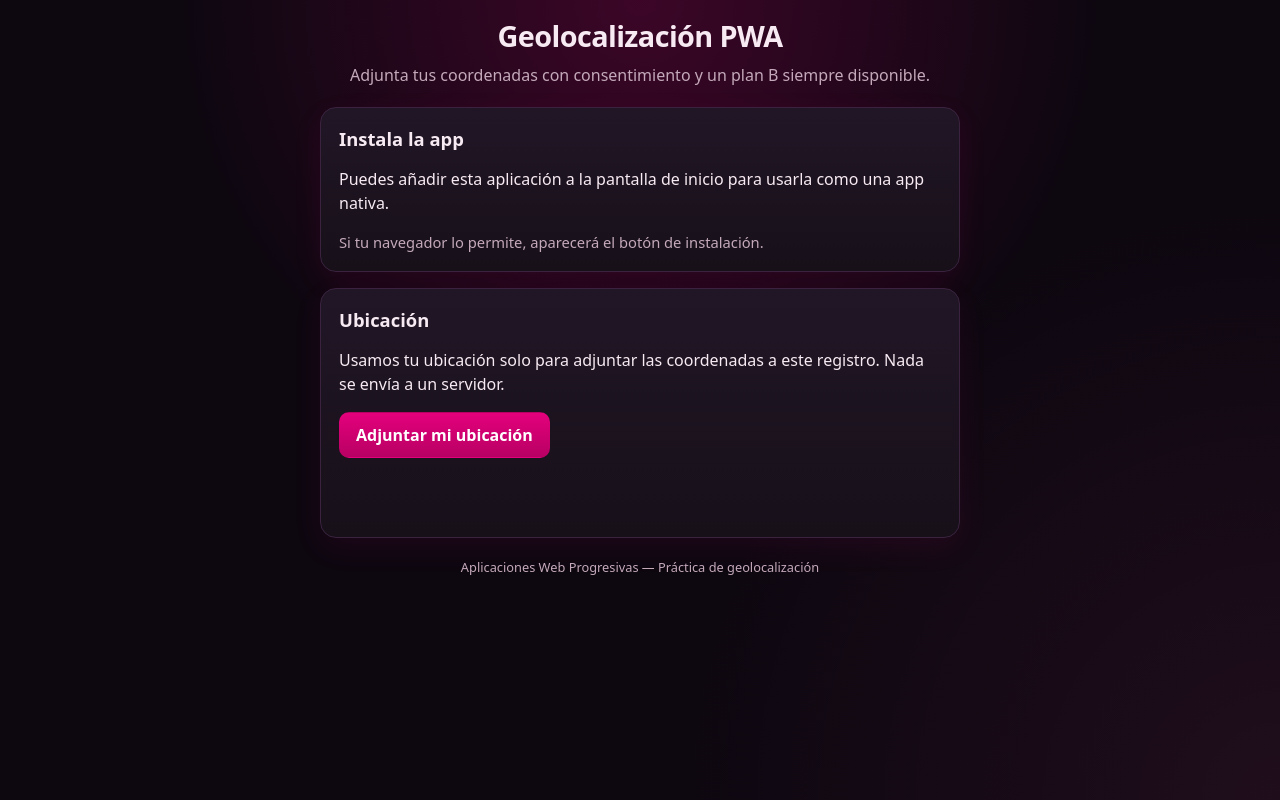
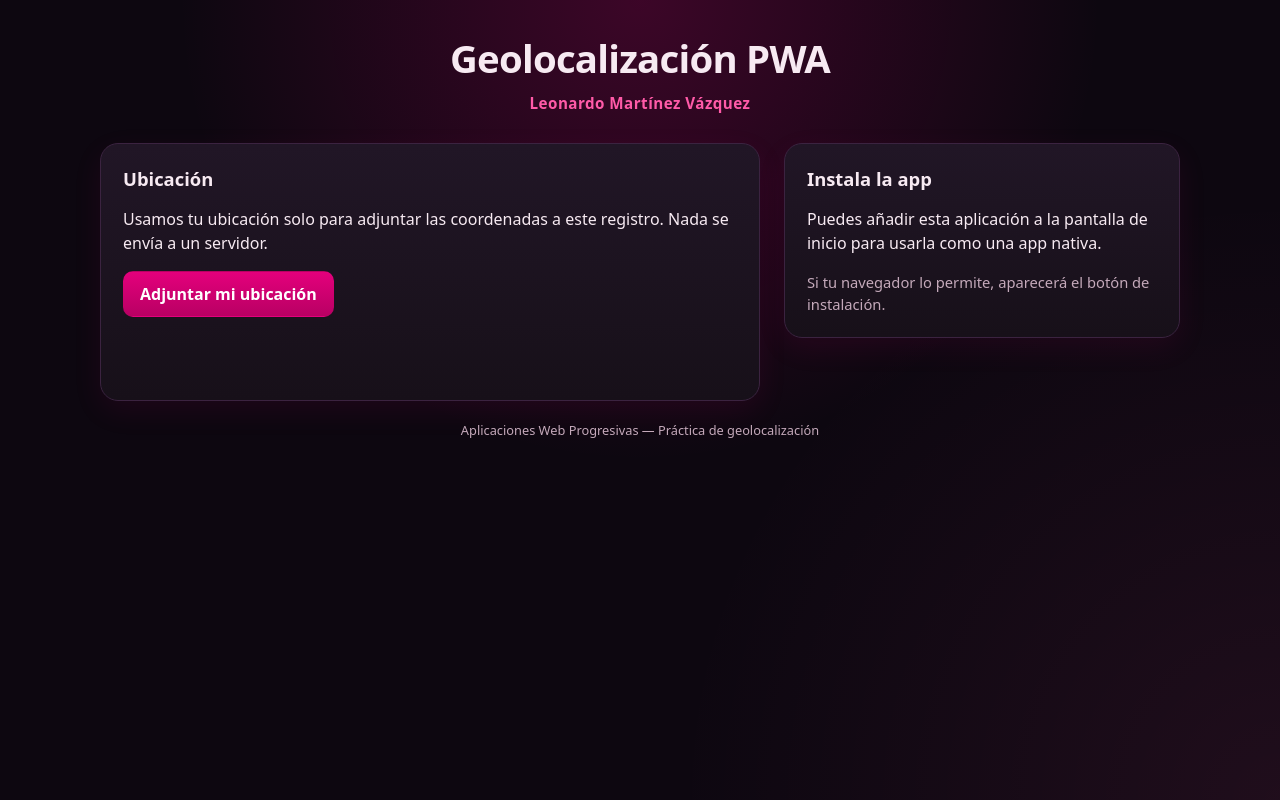
Before and after one commit to Leonardo-20233tn223/GeolocalizacionPWA, a plain HTML site: page index.html in a window 1280 px wide. Drawn offline with Linux system fonts and the light colour scheme.

Commit message:
Ajusta cabecera y diseño mobile-first con layout de escritorio

```diff
--- a/index.html
+++ b/index.html
@@ -19,26 +19,11 @@
 <body>
   <header class="app-header">
     <h1>Geolocalización PWA</h1>
-    <p class="subtitle">Adjunta tus coordenadas con consentimiento y un plan B siempre disponible.</p>
+    <p class="autor">Leonardo Martínez Vázquez</p>
   </header>
 
   <main>
-    <section class="card" aria-labelledby="titulo-instalar">
-      <h2 id="titulo-instalar">Instala la app</h2>
-      <p id="texto-instalacion">Puedes añadir esta aplicación a la pantalla de inicio para usarla como una app nativa.</p>
-      <button id="btn-instalar" class="btn primario oculto" type="button">Instalar aplicación</button>
-      <div id="instrucciones-ios" class="nota oculto">
-        <p><strong>En iPhone o iPad:</strong></p>
-        <ol>
-          <li>Abre esta página en Safari.</li>
-          <li>Toca el botón <strong>Compartir</strong>.</li>
-          <li>Elige <strong>Agregar a inicio</strong>.</li>
-        </ol>
-      </div>
-      <p id="estado-instalacion" class="estado" role="status" aria-live="polite"></p>
-    </section>
-
-    <section class="card" aria-labelledby="titulo-ubicacion">
+    <section class="card card-ubicacion" aria-labelledby="titulo-ubicacion">
       <h2 id="titulo-ubicacion">Ubicación</h2>
       <p>Usamos tu ubicación solo para adjuntar las coordenadas a este registro. Nada se envía a un servidor.</p>
 
@@ -96,6 +81,21 @@
 
       <p id="estado-zona" class="estado" role="status" aria-live="polite"></p>
     </section>
+
+    <section class="card card-instalar" aria-labelledby="titulo-instalar">
+      <h2 id="titulo-instalar">Instala la app</h2>
+      <p id="texto-instalacion">Puedes añadir esta aplicación a la pantalla de inicio para usarla como una app nativa.</p>
+      <button id="btn-instalar" class="btn primario oculto" type="button">Instalar aplicación</button>
+      <div id="instrucciones-ios" class="nota oculto">
+        <p><strong>En iPhone o iPad:</strong></p>
+        <ol>
+          <li>Abre esta página en Safari.</li>
+          <li>Toca el botón <strong>Compartir</strong>.</li>
+          <li>Elige <strong>Agregar a inicio</strong>.</li>
+        </ol>
+      </div>
+      <p id="estado-instalacion" class="estado" role="status" aria-live="polite"></p>
+    </section>
   </main>
 
   <footer>
--- a/styles.css
+++ b/styles.css
@@ -30,7 +30,6 @@ body {
 }
 
 .app-header {
-  max-width: 640px;
   margin: 0 auto 20px;
   text-align: center;
 }
@@ -42,16 +41,18 @@ h1 {
   color: var(--texto);
 }
 
-.subtitle {
+.autor {
   margin: 0;
-  color: var(--texto-suave);
+  color: var(--acento-claro);
+  font-size: 0.95rem;
+  font-weight: 600;
+  letter-spacing: 0.03em;
 }
 
 main {
-  max-width: 640px;
-  margin: 0 auto;
   display: grid;
   gap: 16px;
+  margin: 0 auto;
 }
 
 .card {
@@ -120,11 +121,6 @@ p {
   transition: transform 0.12s ease, border-color 0.15s ease, background 0.15s ease, box-shadow 0.15s ease;
 }
 
-.btn:hover {
-  border-color: var(--acento-claro);
-  background: #2a1a30;
-}
-
 .btn:focus-visible {
   outline: 3px solid rgba(255, 90, 168, 0.55);
   outline-offset: 2px;
@@ -143,12 +139,6 @@ p {
   border-color: transparent;
   background: linear-gradient(180deg, var(--acento), #b80063);
   color: #ffffff;
-}
-
-.primario:hover {
-  border-color: rgba(255, 255, 255, 0.35);
-  background: linear-gradient(180deg, var(--acento), #a8005a);
-  box-shadow: 0 0 0 3px rgba(255, 90, 168, 0.18);
 }
 
 .peligro {
@@ -259,13 +249,105 @@ select:focus-visible {
 }
 
 footer {
-  max-width: 640px;
   margin: 20px auto 0;
   text-align: center;
   font-size: 0.8rem;
   color: var(--texto-suave);
 }
 
+footer p {
+  margin: 0;
+}
+
 .oculto {
   display: none !important;
 }
+
+@media (hover: hover) and (pointer: fine) {
+  .btn:hover {
+    border-color: var(--acento-claro);
+    background: #2a1a30;
+  }
+
+  .primario:hover {
+    border-color: rgba(255, 255, 255, 0.35);
+    background: linear-gradient(180deg, var(--acento), #a8005a);
+    box-shadow: 0 0 0 3px rgba(255, 90, 168, 0.18);
+  }
+}
+
+@media (min-width: 640px) {
+  body {
+    padding: calc(24px + env(safe-area-inset-top)) calc(24px + env(safe-area-inset-right)) calc(32px + env(safe-area-inset-bottom)) calc(24px + env(safe-area-inset-left));
+  }
+
+  .app-header,
+  main,
+  footer {
+    max-width: 720px;
+  }
+
+  h1 {
+    font-size: 2.1rem;
+  }
+
+  .card {
+    padding: 22px;
+    border-radius: 18px;
+  }
+
+  main {
+    gap: 20px;
+  }
+
+  .panel {
+    padding: 18px;
+  }
+}
+
+@media (min-width: 1024px) {
+  body {
+    padding: calc(32px + env(safe-area-inset-top)) calc(40px + env(safe-area-inset-right)) calc(40px + env(safe-area-inset-bottom)) calc(40px + env(safe-area-inset-left));
+  }
+
+  main,
+  footer {
+    max-width: 1080px;
+  }
+
+  .app-header {
+    margin-bottom: 28px;
+  }
+
+  h1 {
+    font-size: 2.4rem;
+  }
+
+  main {
+    grid-template-columns: minmax(0, 1.5fr) minmax(320px, 0.9fr);
+    gap: 24px;
+    align-items: start;
+  }
+
+  .card-ubicacion {
+    grid-column: 1;
+    grid-row: 1;
+  }
+
+  .card-instalar {
+    grid-column: 2;
+    grid-row: 1;
+    position: sticky;
+    top: calc(24px + env(safe-area-inset-top));
+  }
+}
+
+@media (prefers-reduced-motion: reduce) {
+  .btn {
+    transition: none;
+  }
+
+  .btn:active {
+    transform: none;
+  }
+}
--- a/sw.js
+++ b/sw.js
@@ -1,4 +1,4 @@
-const CACHE_NAME = "geo-static-v1";
+const CACHE_NAME = "geo-static-v2";
 const CACHE_PREFIX = "geo-static-";
 const APP_SHELL = new URL("./index.html", self.location).href;
 const PRECACHE = [
```
Also changed, not shown: 1 other file.
